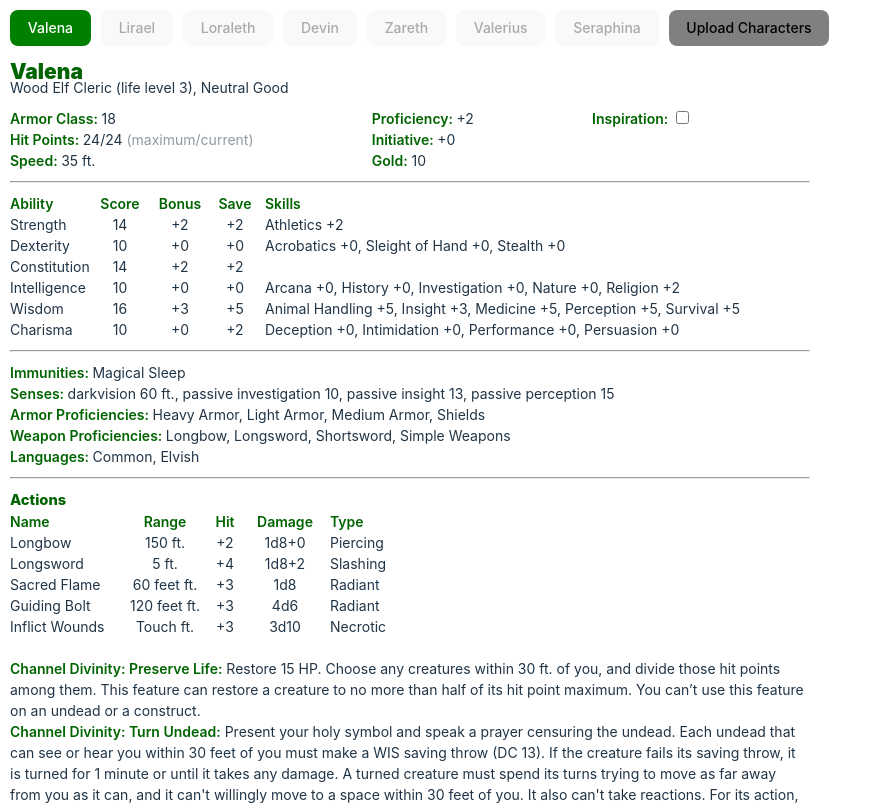
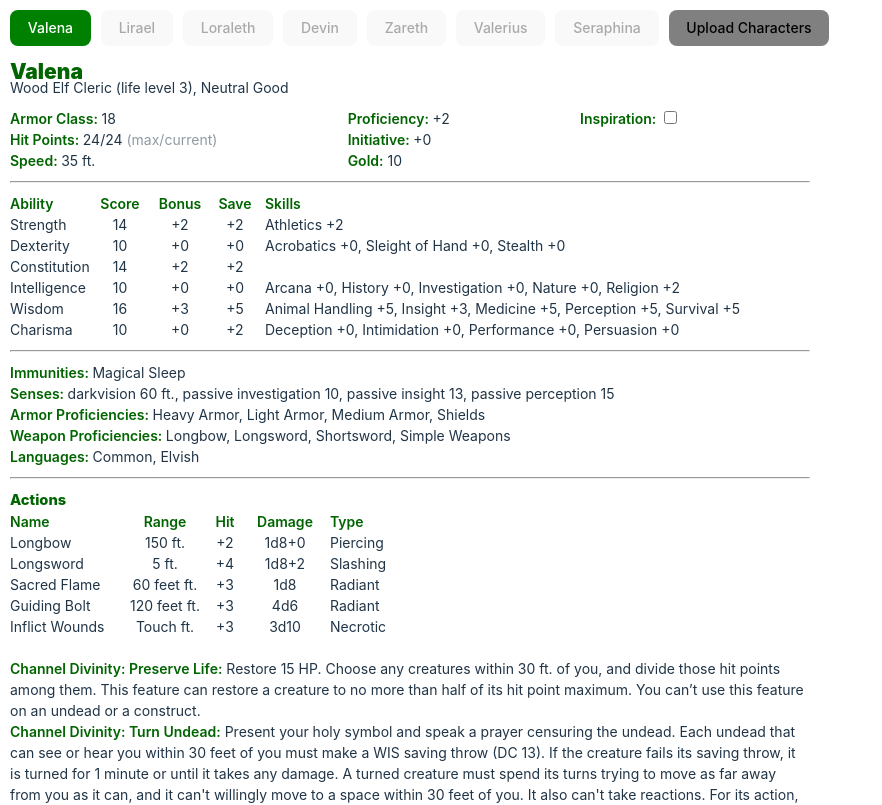
Before and after one commit to PaulGilchrist/dnd-char-sheet, a React (Vite) app: page / in a window 1280 px wide. Shown: the top 805 px of the page, without its empty margins (0-882 px from the left). Built offline with nearby package versions, Linux system fonts and the light colour scheme.

Commit message:
UI fix for small phones

```diff
--- a/src/components/char-sheet/sub-components/char-hit-points.jsx
+++ b/src/components/char-sheet/sub-components/char-hit-points.jsx
@@ -27,7 +27,7 @@ function CharHitPoints({ characterClass, playerStats }) {
 
     return (
         <div className="clickable" onClick={handleInputToggleCurrentHitPoints} onKeyDown={handleInputToggleCurrentHitPoints} tabIndex={0}>
-            <b>Hit Points: </b>{hitPoints}/<HiddenInput handleInputToggle={handleInputToggleCurrentHitPoints} handleValueChange={(value) => handleValueChangeCurrentHitPoints(value)} showInput={showInputCurrentHitPoints} value={currentHitPoints}></HiddenInput> <span className="text-muted">(maximum/current)</span>
+            <b>Hit Points: </b>{hitPoints}/<HiddenInput handleInputToggle={handleInputToggleCurrentHitPoints} handleValueChange={(value) => handleValueChangeCurrentHitPoints(value)} showInput={showInputCurrentHitPoints} value={currentHitPoints}></HiddenInput> <span className="text-muted">(max/current)</span>
         </div>
     )
 }
--- a/src/components/char-sheet/sub-components/char-ki-points.jsx
+++ b/src/components/char-sheet/sub-components/char-ki-points.jsx
@@ -27,7 +27,7 @@ function CharKiPoints({ playerStats }) {
 
     return (
         <div className="clickable" onClick={handleInputToggle} onKeyDown={handleInputToggle} tabIndex={0}>
-            <b>Ki Points:</b> {playerStats.level}/<HiddenInput handleInputToggle={handleInputToggle} handleValueChange={(value) => handleValueChange(value)} showInput={showInput} value={value}></HiddenInput> <span className="text-muted">(maximum/current)</span>
+            <b>Ki Points:</b> {playerStats.level}/<HiddenInput handleInputToggle={handleInputToggle} handleValueChange={(value) => handleValueChange(value)} showInput={showInput} value={value}></HiddenInput> <span className="text-muted">(max/current)</span>
         </div>
     )
 }
```
